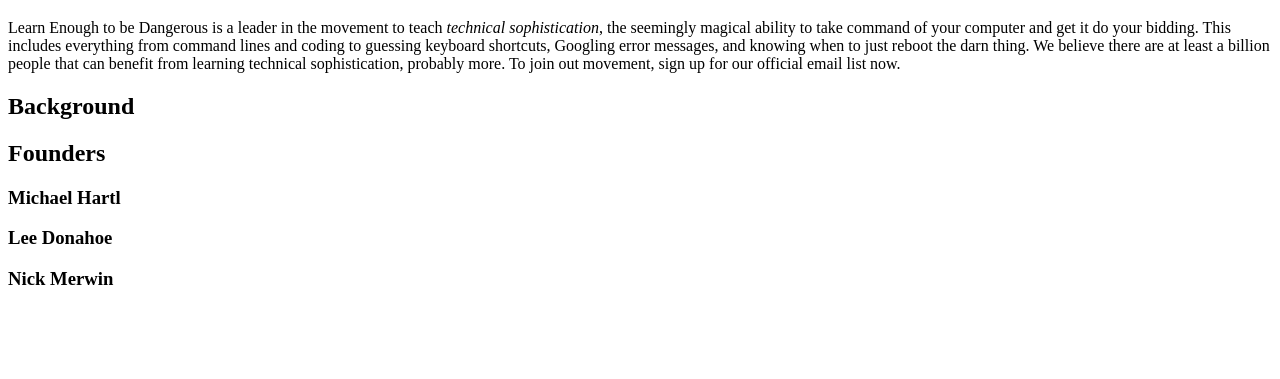
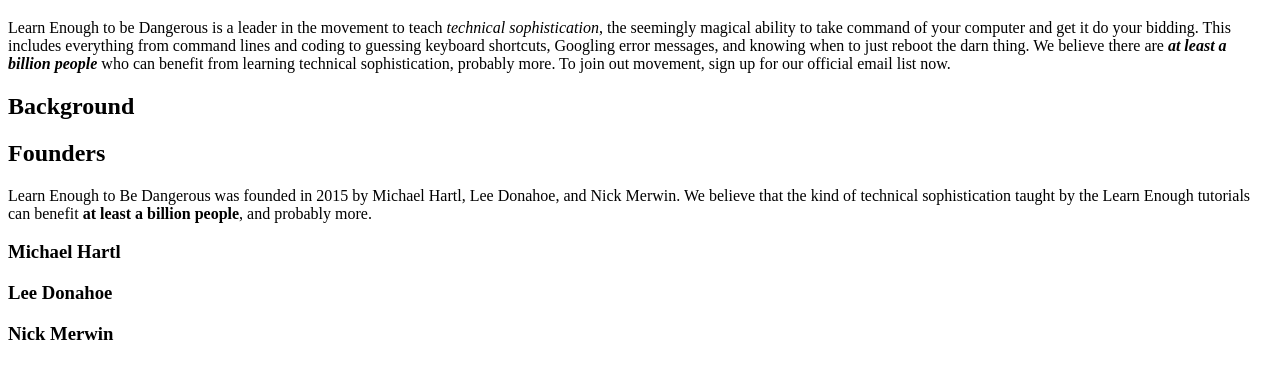
Before and after one commit to patmckee/sample_website, a plain HTML site: page index.html in a window 1280 px wide. Shown: the part 61-440 px from the top of the page. Drawn offline with Linux system fonts and the light colour scheme.

Commit message:
Added info under Founders

```diff
--- a/index.html
+++ b/index.html
@@ -14,12 +14,19 @@
       command of your computer and get it do your bidding. This includes
       everything from command lines and coding to guessing keyboard shortcuts,
       Googling error messages, and knowing when to just reboot the darn thing.
-      We believe there are at least a billion people that can benefit from
+      We believe there are <em><strong>at least a billion people</strong></em> who can benefit from
       learning technical sophistication, probably more. To join out
       movement, sign up for our official email list now.
     </p>
     <h2>Background</h2>
     <h2>Founders</h2>
+
+    <p>
+      Learn Enough to Be Dangerous was founded in 2015 by Michael Hartl, Lee
+      Donahoe, and Nick Merwin. We believe that the kind of technical
+      sophistication taught by the Learn Enough tutorials can benefit
+      <b>at least a billion people</b>, and probably more.
+    </p>
     <h3>Michael Hartl</h3>
     <h3>Lee Donahoe</h3>
     <h3>Nick Merwin</h3>
```
